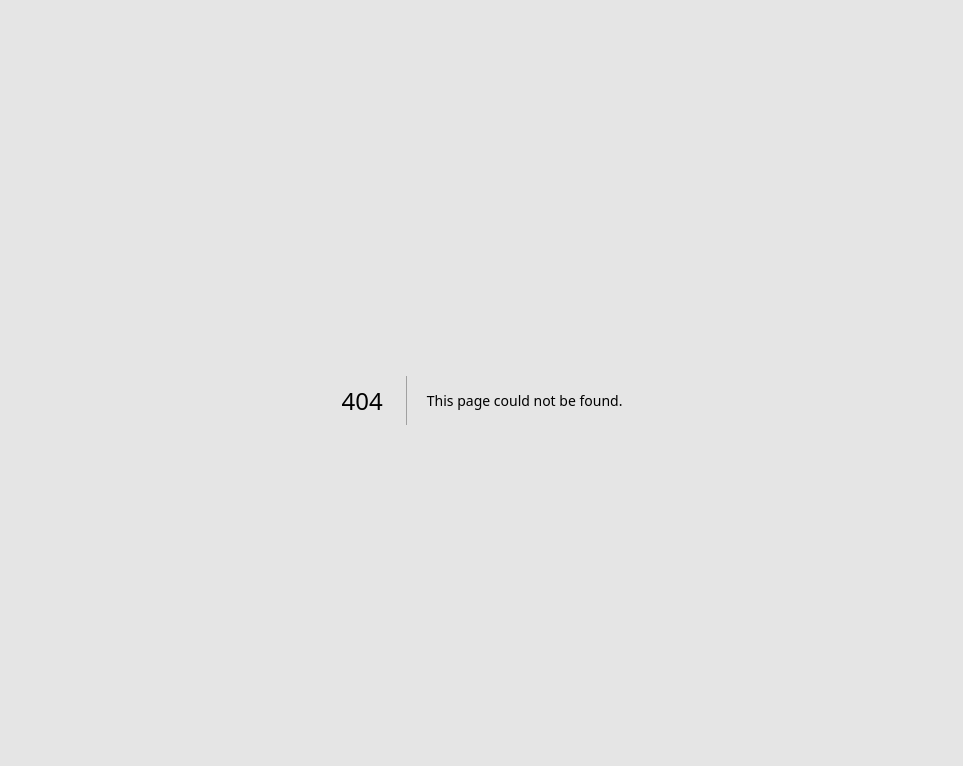
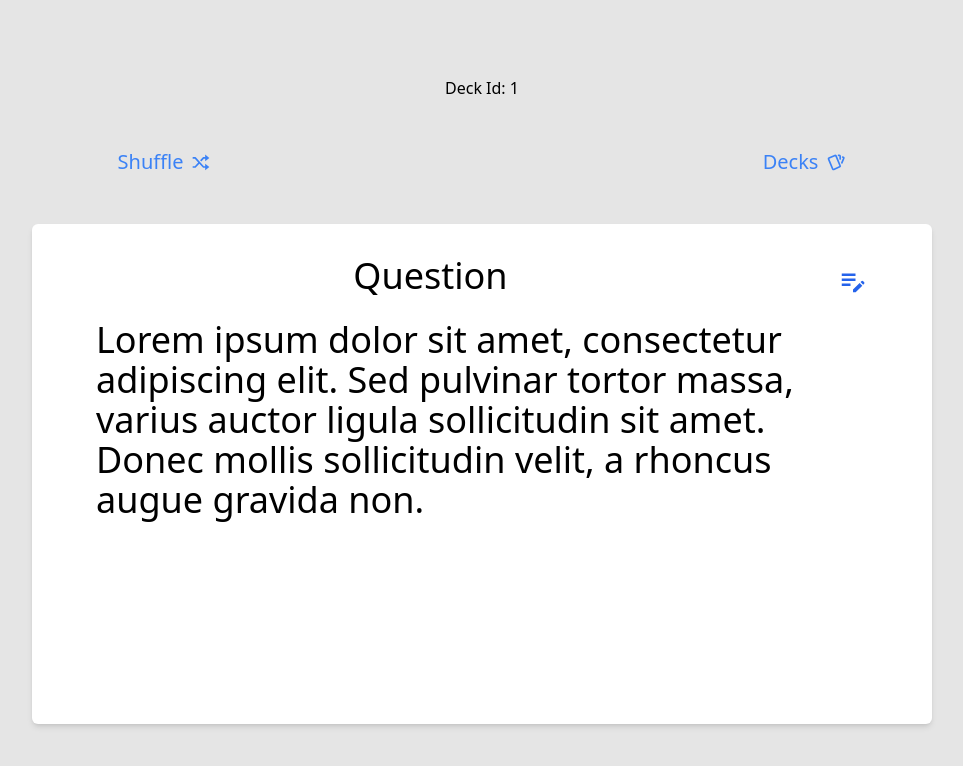
Before and after one commit to RealNickTriano/flashcards-creator, a Next.js app: page /study/1 in a window 1280 px wide. Before the commit this address had no page. Shown: the top 766 px of the page, without its empty margins (158-1121 px from the left). Built offline with nearby package versions, Linux system fonts and the light colour scheme.

Commit message:
deck/flashcard models, study route

```diff
--- /dev/null
+++ b/models/Flashcard.ts
@@ -0,0 +1,6 @@
+export interface Flashcard {
+    cardId: number,
+    uid: number,
+    question: string,
+    answer: string,
+}
--- a/pages/index.tsx
+++ b/pages/index.tsx
@@ -14,26 +14,7 @@ export default function Home() {
 
   return (
     <div className='flex flex-col justify-center gap-12 items-center h-screen'>
-    {/* {
-      session ?
-      <>
-        <h1 className="text-3xl font-bold underline">
-          Welcome, {session?.user?.name}
-        </h1>
-      </>
-      :
-        <h1 className="text-3xl font-bold underline">
-          Please Sign In Below
-        </h1>
-    } */}
-      {/* <LoginBtn></LoginBtn> */}
-      <NavBar></NavBar>
-      <Flashcard
-        question={"Lorem ipsum dolor sit amet, consectetur adipiscing elit. Sed pulvinar tortor massa, varius auctor ligula sollicitudin sit amet. Donec mollis sollicitudin velit, a rhoncus augue gravida non."}
-        answer={"Lorem ipsum dolor sit amet, consectetur adipiscing elit. Sed pulvinar tortor massa, varius auctor ligula sollicitudin sit amet. Donec "}
-        flip={false}
-        edit={false}
-      ></Flashcard>
+      Show deck list, create deck, etc.
     </div>
 
   )
--- /dev/null
+++ b/pages/study/[deckId].tsx
@@ -0,0 +1,22 @@
+import Flashcard from '@/components/Flashcard'
+import NavBar from '@/components/NavBar'
+import { useRouter } from 'next/router'
+
+const Study = () => {
+  const router = useRouter()
+  const { deckId } = router.query
+  return (
+    <div className='flex flex-col justify-center gap-12 items-center h-screen'>
+      Deck Id: {deckId}
+      <NavBar></NavBar>
+      <Flashcard
+        question={"Lorem ipsum dolor sit amet, consectetur adipiscing elit. Sed pulvinar tortor massa, varius auctor ligula sollicitudin sit amet. Donec mollis sollicitudin velit, a rhoncus augue gravida non."}
+        answer={"Lorem ipsum dolor sit amet, consectetur adipiscing elit. Sed pulvinar tortor massa, varius auctor ligula sollicitudin sit amet. Donec "}
+        flip={false}
+        edit={false}
+      ></Flashcard>
+    </div>
+  )
+}
+
+export default Study
```
Also changed, not shown: models/Deck.ts (added, +10 -0 lines).
